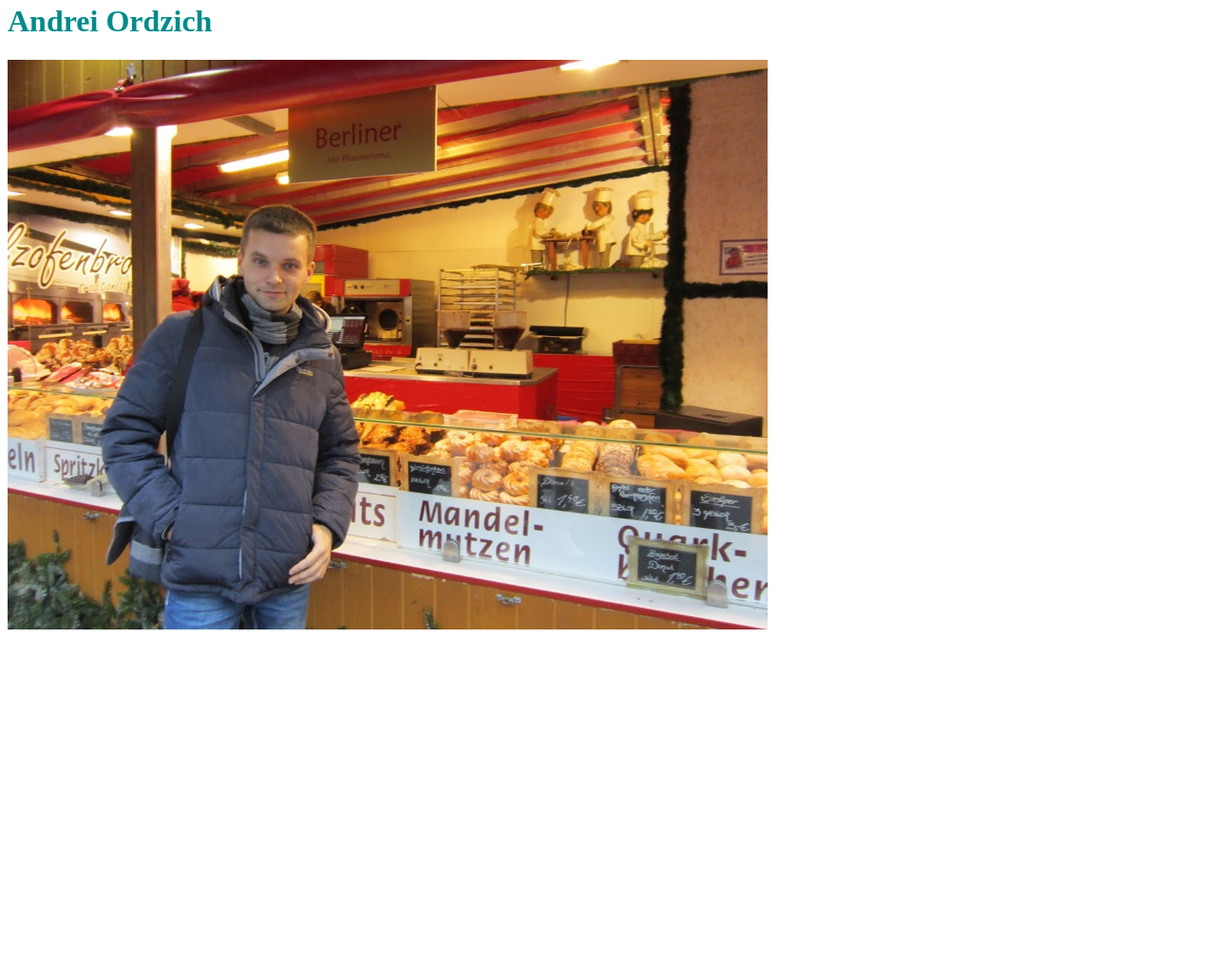
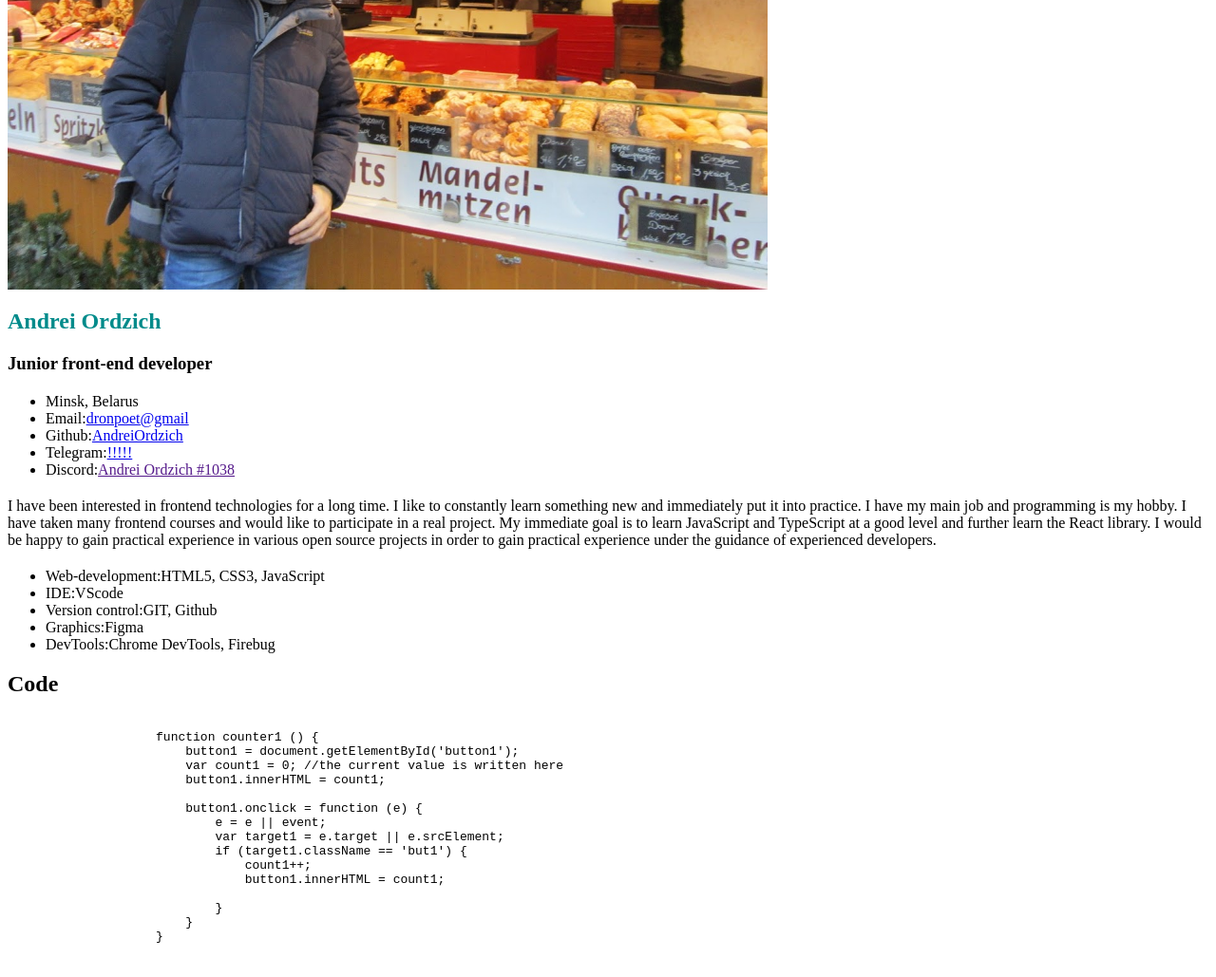
Before and after one commit to AndreiOrdzich/rsschool-cv, a plain HTML site: page index.html in a window 1280 px wide. Shown: the part 471-1500 px from the top of the page at 95% size. Before the commit the page ends 1142 px from the top, so only its background shows below. Drawn offline with Linux system fonts and the light colour scheme.

Commit message:
feat: add code section content

```diff
--- a/index.html
+++ b/index.html
@@ -27,7 +27,15 @@
         </div>
     </header>
     <main class="main">
+
         <div class="container main-container">
+            <section class="section">
+                <img src="./img/MyPhoto.JPG" alt="MyPhoto" width="600" height="400">
+                <div class="section-profile-title">
+                    <h1>Andrei Ordzich</h1>
+                    <h3>Junior front-end developer</h3>
+                </div>
+            </section>
             <section class="section" id="Contacts">
                 <h2 class="section-title"></h2>
                 <ul class="section-content">
@@ -55,8 +63,24 @@
                 </ul>
             </section>
             <section class="section" id="Code">
-                <h2 class="section-title"></h2>
-                <ul class="section-content"></ul>
+                <h2 class="section-title">Code</h2>
+                <pre class="pre"><code>
+                    function counter1 () {
+                        button1 = document.getElementById('button1');
+                        var count1 = 0; //the current value is written here
+                        button1.innerHTML = count1;
+
+                        button1.onclick = function (e) {
+                            e = e || event;
+                            var target1 = e.target || e.srcElement;
+                            if (target1.className == 'but1') {
+                                count1++;
+                                button1.innerHTML = count1;
+
+                            }
+                        }
+                    }
+                </code></pre>
             </section>
             <section class="section" id="Courses">
                 <h2 class="section-title"></h2>
@@ -79,8 +103,8 @@
     <footer>
 
     </footer>
-    <h1>Andrei Ordzich</h1>
-    <img src="./img/MyPhoto.JPG" alt="MyPhoto" width="600" height="400">
+
+
 </body>
 
 </html>
```
